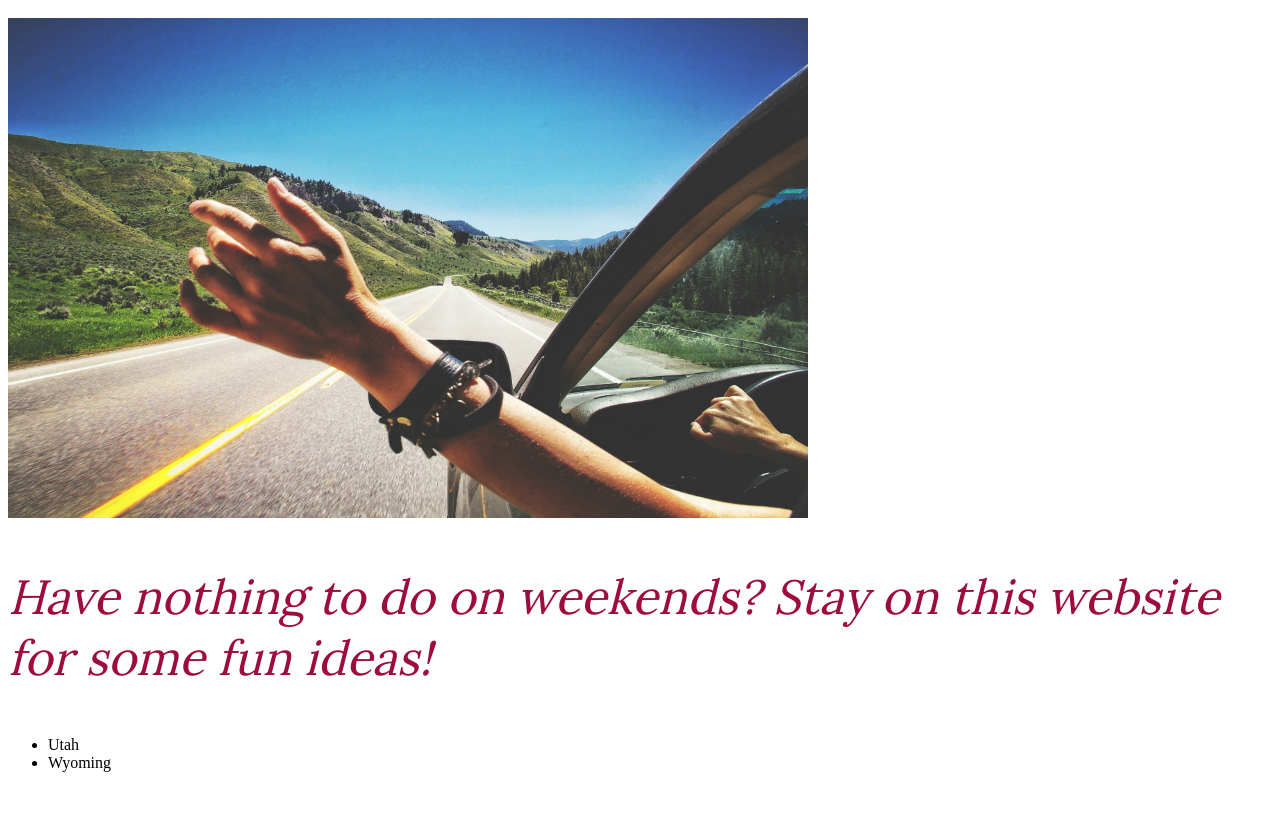
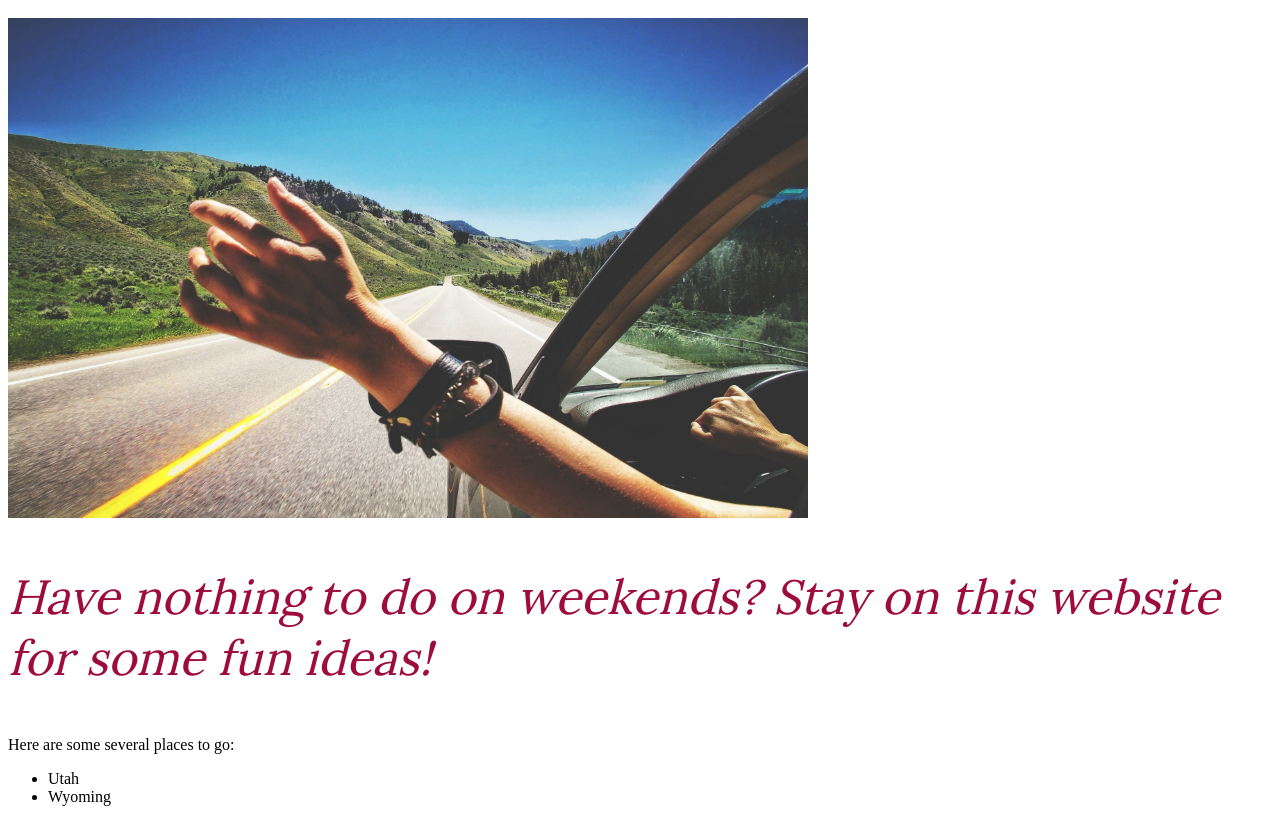
Before and after one commit to Kathy08/Weekend-trips, a plain HTML site: page index.html in a window 1280 px wide. Shown: the part 100-922 px from the top of the page. Before the commit the page ends 888 px from the top, so only its background shows below. Drawn offline with Linux system fonts and the light colour scheme; a web font is replaced by a local one.

Commit message:
added paragraph

```diff
--- a/index.html
+++ b/index.html
@@ -10,6 +10,7 @@
 <h1>Cool Weekend Trips</h1>
 <img src="Weekend-Trip.jpg">
 <p id="sentence1">Have nothing to do on weekends? Stay on this website for some fun ideas!</p>
+<p>Here are some several places to go:</p>
 <ul>
   <li>Utah</li>
   <li>Wyoming</li>
```
